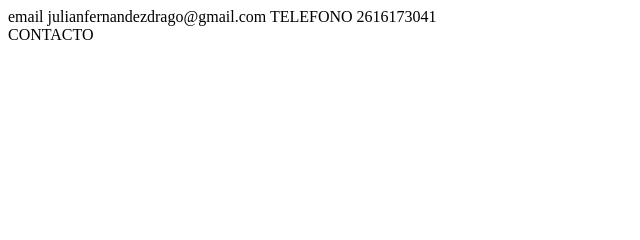
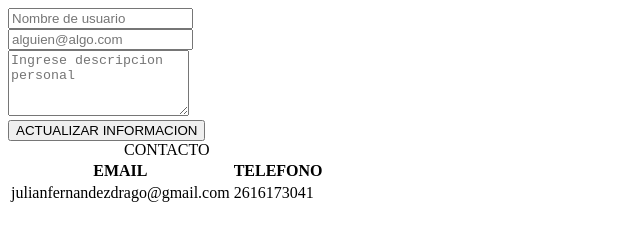
Before and after one commit to julianfd05/perfil_usuario_html, a plain HTML site: page index.html in a window 1280 px wide. Shown: the whole page, without its empty margins (0-640 px from the left). Drawn offline with Linux system fonts and the light colour scheme.

Commit message:
se agrega form

```diff
--- a/index.html
+++ b/index.html
@@ -11,7 +11,12 @@
     </header>
     <main>
         <article>
-
+            <form action="">
+                <input type="text" placeholder="Nombre de usuario"><br>
+                <input type="email" placeholder="alguien@algo.com"><br>
+                <textarea name="" id="" rows="4" placeholder="Ingrese descripcion personal"></textarea><br>
+                <button type="submit">ACTUALIZAR INFORMACION</button><br>
+            </form>
         </article>
     </main>
     <footer>
@@ -20,17 +25,14 @@
                 CONTACTO
             </caption>
             <thead>
-                email
+                <tr><th>EMAIL</th><th>TELEFONO</th></tr>
             </thead>
             <tbody>
-                julianfernandezdrago@gmail.com
+                <tr><td>julianfernandezdrago@gmail.com</td><td>2616173041</td></tr>
             </tbody>
-            <thead>
-                TELEFONO
-            </thead>
-            <tbody>
-                2616173041
-            </tbody>
+            <tfoot>
+
+            </tfoot>
         </table>
     </footer>
 </body>
```
